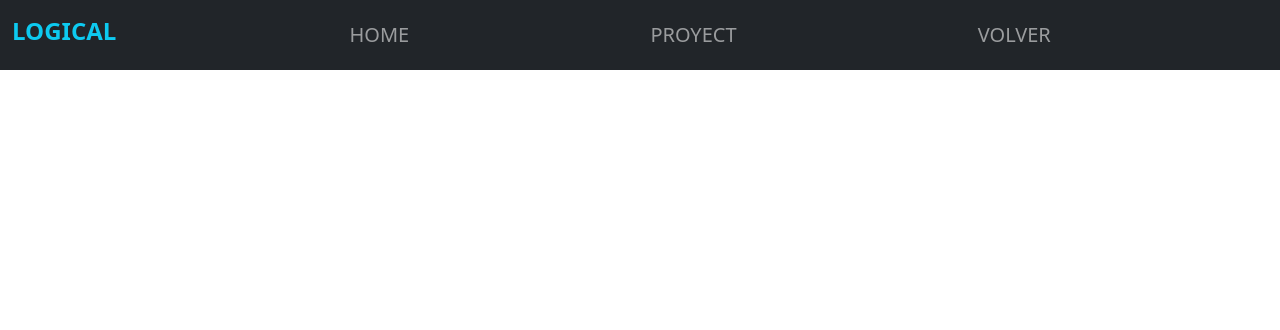
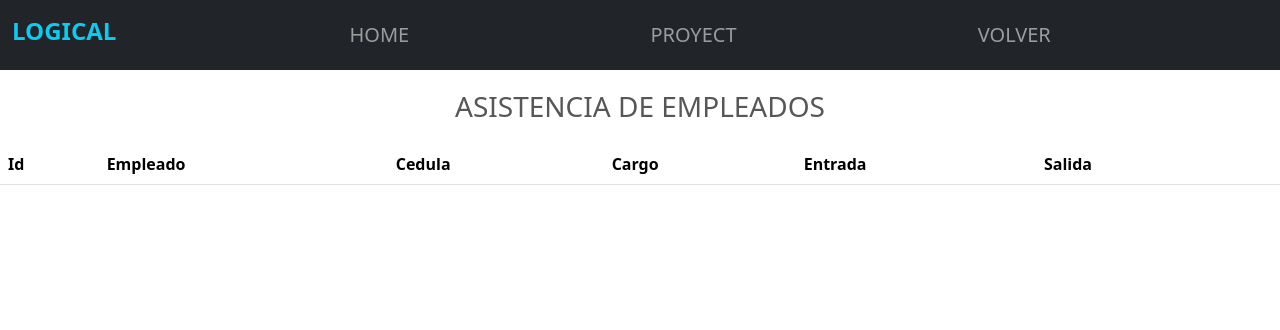
Before and after one commit to Brayan-has/Logical, a PHP site: page /vista/lista.php in a window 1280 px wide. Shown: the top 330 px of the page. Run offline with PHP 8.4, Linux system fonts and the light colour scheme; data comes from the database, SQL or seed files in the repository; tables that the repository leaves empty or names only in its code hold one stand-in row (values such as "Sample post"); lists and menus that the app fills with data are empty; some libraries are stand-ins or nearby versions.

Commit message:
feat: listas de entrada-salida

```diff
--- a/controlador/registro.controlador.php
+++ b/controlador/registro.controlador.php
@@ -5,7 +5,7 @@
 
 //validar si se ha presionado el boton de REGISTRAR
 if(!empty($_POST["registro"])){
-    if(empty($_POST['nombre']) or empty($_POST['apellido']) or empty($_POST['nacimiento']) or empty($_POST['cedula']) or empty($_POST['telefono']) or empty($_POST['correo']) or empty($_POST['contrasena'])){
+    if(empty($_POST['nombre']) or empty($_POST['apellido']) or empty($_POST['nacimiento']) or empty($_POST['cedula']) or empty($_POST['telefono']) or empty($_POST['correo']) or empty($_POST['contrasena']) or empty($_POST['cargo'])){
 
     }else {
         //capturamos cada dato del usuario
@@ -14,6 +14,7 @@ if(!empty($_POST["registro"])){
         $nacimiento = $_POST['nacimiento'];
         $cedula = $_POST['cedula'];
         $telefono = $_POST['telefono'];
+        $cargo = $_POST['cargo'];
         $correo = $_POST['correo'];
         $contrasena = md5($_POST['contrasena']);
 
--- /dev/null
+++ b/info.txt
@@ -0,0 +1 @@
+####envio de correo para verificación por medio de MSTP: haciendo pruebas de envio por medio de "Papercut" mstp
--- /dev/null
+++ b/vista/css/lista.css
@@ -0,0 +1,6 @@
+.titulo{
+
+    text-align: center;
+    color: rgb(87, 87, 87);
+    margin: 20px;
+}
--- a/vista/inicio.php
+++ b/vista/inicio.php
@@ -34,9 +34,9 @@
                 <!-- ENLANCES DEL NAVBAR -->
                 <div class="offcanvas-body d-flex flex-column justify-content-between px-0">
                     <ul class="navbar-nav fs-5 justify-content-evenly">
-                        <li class="nav-item p-3 py-md-1"><a href="../vista/lista" class="nav-link">ASISTENCIA</a></li>
-                        <li class="nav-item p-3 py-md-1"><a href="" class="nav-link">PROYECT</a></li>
-                        <li class="nav-item p-3 py-md-1"><a href="" class="nav-link">ABOUT</a></li>
+                        <li class="nav-item p-3 py-md-1"><a href="../vista/lista.php" class="nav-link">ASISTENCIA</a></li>
+                        <li class="nav-item p-3 py-md-1"><a href="" class="nav-link">SALARIO</a></li>
+                        <li class="nav-item p-3 py-md-1"><a href="" class="nav-link">HORARIOS</a></li>
                         <li class="nav-item p-3 py-md-1"><a href="../controlador/salir.controlador">SALIR</a></li>
                     </ul>
                     <div class="d-lg-none align-self-center py-3 text-info fs-2">
--- a/vista/lista.php
+++ b/vista/lista.php
@@ -8,6 +8,7 @@
     <link href="https://cdn.jsdelivr.net/npm/bootstrap@5.3.2/dist/css/bootstrap.min.css" rel="stylesheet"
         integrity="sha384-T3c6CoIi6uLrA9TneNEoa7RxnatzjcDSCmG1MXxSR1GAsXEV/Dwwykc2MPK8M2HN" crossorigin="anonymous">
     <link rel="stylesheet" href="https://cdn.jsdelivr.net/npm/bootstrap-icons@1.11.1/font/bootstrap-icons.css">
+    <link rel="stylesheet" href="../vista/css/lista.css">
 </head>
 
 <body>
@@ -52,6 +53,60 @@
     </nav>
 
 
+    <div class="titulo">
+        <H3>ASISTENCIA DE EMPLEADOS</H3>
+    </div>
+
+    <!-- capturar datos session -->
+
+    <?php
+
+    include_once("../modelo/conexion_bd.php");
+
+    $sql=$conexion->query("SELECT DISTINCT asistencia.id_asistencia,asistencia.id_empleado,asistencia.empresa,asistencia.hora_entrada,asistencia.hora_salida,
+    empleado.id_empleado,empleado.nombre,empleado.apellido,empleado.cedula,cargo.id_cargo,cargo.cargo
+    FROM asistencia
+    INNER JOIN empleado ON asistencia.id_empleado = empleado.id_empleado
+    INNER JOIN cargo ON empleado.cargo = cargo.cargo;
+    ")
+     ?>
+
+    <!-- INICIO TABLAS  -->
+    <div class="tablas">
+    <table class="table">
+  <thead>
+    <tr>
+      <th scope="col">Id</th>
+      <th scope="col">Empleado</th>
+      <th scope="col">Cedula</th>
+      <th scope="col">Cargo</th>
+      <th scope="col">Entrada</th>
+      <th scope="col">Salida</th>
+      <th></th>
+    </tr>
+  </thead>
+  <tbody>
+    <?php
+
+    while($datos = $sql->fetch_object()){?>
+        <tr>
+        <td><?= $datos->id_asistencia?></td>
+        <td><?= $datos->nombre." ".$datos->apellido?></td>
+        <td><?= $datos->cedula?></td>
+        <td><?= $datos->cargo?></td>
+        <td><?= $datos->hora_entrada?></td>
+        <td><?= $datos->hora_salida?></td>
+        <td><i class="fa-sharp fa-solid fa-trash"></i></td>
+        </tr>
+
+    <?php }
+    ?>
+
+  </tbody>
+</table>
+    </div>
+
+    <script src="https://kit.fontawesome.com/646ac4fad6.js" crossorigin="anonymous"></script>
     <script src="https://cdn.jsdelivr.net/npm/bootstrap@5.3.2/dist/js/bootstrap.bundle.min.js"
         integrity="sha384-C6RzsynM9kWDrMNeT87bh95OGNyZPhcTNXj1NW7RuBCsyN/o0jlpcV8Qyq46cDfL"
         crossorigin="anonymous">
--- a/vista/login.php
+++ b/vista/login.php
@@ -17,10 +17,10 @@
     <div class="container-fluid">
       <h1 class="navbar-brand text-info fw-semibold fs-4">LOGICAL</h1>
 
-      <button class="navbar-toggler" type="button" data-bs-toggle="offcanvas" data-bs-target="#menuLateral">
+      <!-- <button class="navbar-toggler" type="button" data-bs-toggle="offcanvas" data-bs-target="#menuLateral">
         <span class="navbar-toggler-icon"></span>
 
-      </button>
+      </button> -->
 
       <!-- SIDEVAR -->
       <section class="offcanvas offcanvas-start bg-dark" id="menuLateral" tabindex="-1">
```
Also changed, not shown: index.php (+5 -5 lines), modelo/email.modelo.php (added, +48 -0 lines), vista/registro/registro.php (+46 -3 lines), vista/view.php (+4 -4 lines).
